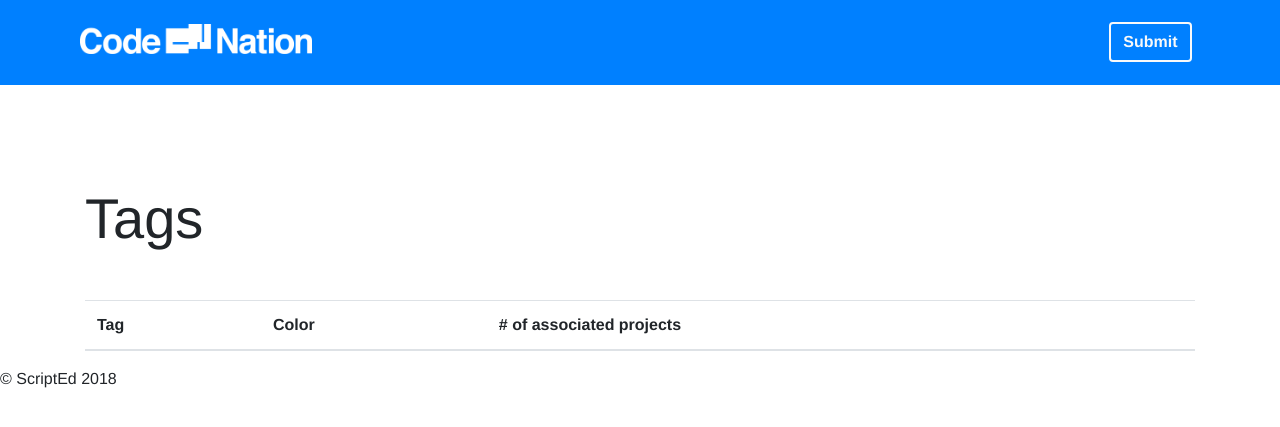
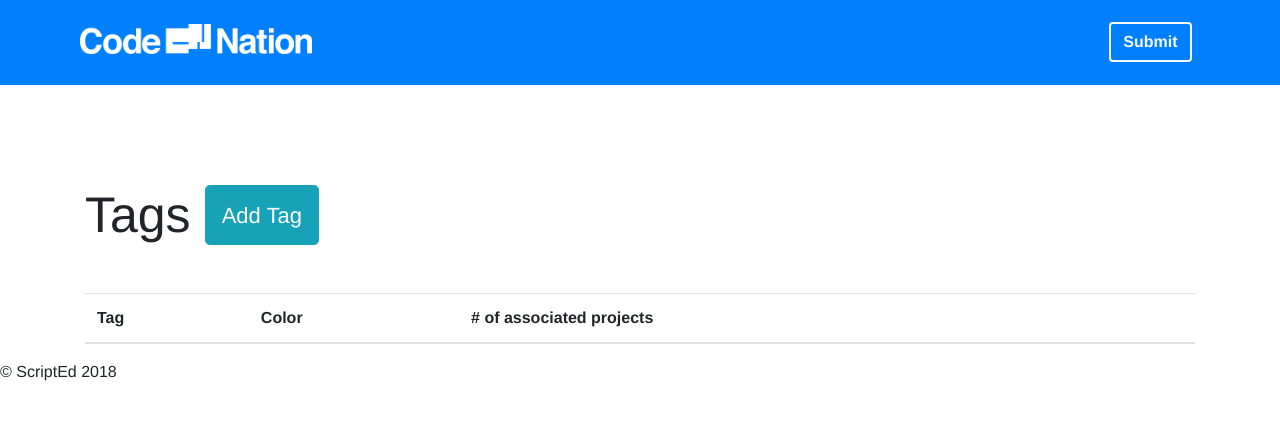
Before and after one commit to soybean/scripted, a Flask app: page /admin/tags in a window 1280 px wide. Shown: the top 427 px of the page. Run offline with Flask 2, Linux system fonts and the light colour scheme; data that the repository does not hold is empty; some libraries are stand-ins or nearby versions.

Commit message:
Add tags

```diff
--- a/app.py
+++ b/app.py
@@ -66,12 +66,13 @@ def gallery():
 def submit():
     if request.method == 'POST':
         name = request.form['name']
+        screenshot = ''
         if 'screenshot' in request.files:
             f = request.files['screenshot']
             img = Image.open(f)
             path = "static/img/" + f.filename
             img.save(path)
-        screenshot = "static/img/" + f.filename
+            screenshot = "static/img/" + f.filename
         num_developers = request.form['num_developers']
         developers = request.form['developers']
         github_usernames = request.form['github_usernames']
@@ -91,6 +92,7 @@ def submit():
                 #db.session.close()
         if name and screenshot and num_developers and developers and \
             description and long_description and program_attended and email:
+            print (request.form)
             try:
                 db.session.add(Project(name=name,
                                        screenshot=screenshot,
@@ -117,7 +119,11 @@ def submit():
 
                 tags_separated = tags.split(',')
                 for tag in tags_separated:
-                    db.session.add(Tags(tag=tag, projectID=projectID))
+                    query_color = "SELECT DISTINCT color FROM tags WHERE tag='" + tag + "';"
+                    color_rows = db.session.execute(query_color)
+                    for row in color_rows:
+                        color = row[0]
+                    db.session.add(Tags(tag=tag, color=color, projectID=projectID))
 
                 db.session.commit()
                 db.session.close()
@@ -171,12 +177,29 @@ def admin():
     else:
         return redirect(url_for('login'))
 
-@app.route("/admin/tags", methods=['GET'])
+@app.route("/admin/tags", methods=['GET', 'POST'])
 def tags():
-    query = "SELECT DISTINCT tag,color FROM tags"
-    result = db.session.execute(query)
-    return render_template('tags.html', data=result)
+    if request.method == 'GET':
+        query = "SELECT DISTINCT tag,color FROM tags"
+        result = db.session.execute(query)
+        return render_template('tags.html', data=result)
+    elif request.method == 'POST':
+        print ("hayy")
+        print (request.form)
+        tag = request.form['tag']
+        projectID = -1
+        color = request.form['color']
 
+        if tag and color:
+            db.session.add(Tags(tag=tag,
+                                projectID=projectID,
+                                color=color
+                                ))
+            db.session.commit()
+            db.session.close()
+            return json.dumps({'html':'<span>Tag Added</span>'})
+        else:
+            return json.dumps({'html':'<span>Enter the required fields</span>'})
 
 # Route for handling the login page logic
 @app.route('/login', methods=['GET', 'POST'])
@@ -189,8 +212,6 @@ def login():
             session['user']='admin'
             return redirect(url_for('admin'))
     return render_template('login.html', error=error)
-
-
 
 @app.route('/delete', methods=["POST"])
 def delete():
@@ -264,6 +285,5 @@ def draft(id):
         d['tags'].append(item)
     return(render_template('project2.html', data=d))
 
-
 if __name__ == "__main__":
     app.run(debug=True)
--- a/static/css/main.css
+++ b/static/css/main.css
@@ -245,3 +245,20 @@ a.github-user {
 .project-developer {
     font-size: 11pt;
 }
+
+/* Admin tags page */
+
+.header-container {
+  display: flex;
+}
+
+.tags-title {
+  display: inline;
+  font-size: 50px;
+}
+
+.add-tag-button {
+  display: inline;
+  margin-left: 14px;
+  font-size: 22px;
+}
--- a/static/js/index.js
+++ b/static/js/index.js
@@ -125,6 +125,25 @@ $(function() {
         form_data.append("tags", tags);
         $.ajax({
             url: '/submit',
+            type: 'POST',
+            data: form_data,
+            processData: false,
+            contentType: false,
+            success: function(response) {
+                console.log(response);
+            },
+            error: function(error) {
+                console.log(error);
+            }
+        });
+    });
+});
+
+$(function() {
+    $('#add_tag_btn_submit').click(function() {
+        var form_data = new FormData($('form')[0]);
+        $.ajax({
+            url: '/admin/tags',
             type: 'POST',
             data: form_data,
             processData: false,
--- a/templates/tags.html
+++ b/templates/tags.html
@@ -5,10 +5,50 @@
 {% block content %}
 <link rel="stylesheet" href="https://use.fontawesome.com/releases/v5.1.0/css/all.css" integrity="sha384-lKuwvrZot6UHsBSfcMvOkWwlCMgc0TaWr+30HWe3a4ltaBwTZhyTEggF5tJv8tbt" crossorigin="anonymous">
 
-<body onload='pageLoad()'>
+<body>
   <div class='container'>
     <div class='admin-container'>
-      <h3 class="display-4">Tags</h3>
+      <div class='header-container'>
+        <h3 class="display-4 tags-title">Tags</h3>
+
+        <!-- Trigger the modal with a button -->
+        <button type="button" class="btn btn-info btn-lg add-tag-button" data-toggle="modal" data-target="#add-tag-modal">Add Tag</button>
+
+        <div id="add-tag-modal" class="modal" tabindex="-1" role="dialog">
+          <div class="modal-dialog" role="document">
+            <div class="modal-content">
+              <div class="modal-header">
+                <h5 class="modal-title">Add a tag</h5>
+                <button type="button" class="close" data-dismiss="modal" aria-label="Close">
+                  <span aria-hidden="true">&times;</span>
+                </button>
+              </div>
+              <div class="modal-body">
+                <form>
+                  <div class="form-group">
+                    <label class="control-label requiredField" for="tag">
+                      Tag name
+                      <span class="asteriskField">*</span>
+                    </label>
+                    <input class="form-control" id="tag" name="tag" type="text" />
+                  </div>
+                  <div class="form-group">
+                    <label class="control-label requiredField" for="color">
+                      Color
+                      <span class="asteriskField">*</span>
+                    </label>
+                    <input class="form-control" id="color" name="color" type="text" />
+                  </div>
+                </form>
+              </div>
+              <div class="modal-footer">
+                <button name="submit" type="submit" id="add_tag_btn_submit" class="btn btn-primary">Add</button>
+                <button type="button" class="btn btn-secondary" data-dismiss="modal">Close</button>
+              </div>
+            </div>
+          </div>
+        </div>
+      </div>
       <br>
       <br>
       <table class="table table-striped table-hover" id='adminTable'>
@@ -17,14 +57,16 @@
             <th scope="col">Tag</th>
             <th scope="col">Color</th>
             <th scope="col"># of associated projects</th>
+            <th></th>
           </tr>
         </thead>
         <tbody>
           {% for item in data %}
           <tr>
-                <th scope="row">{{ item.tag}}</th>
-                <td><span class='badge badge-pill badge-success'>{{ item.tag}}</span></td>
-                <td>{{ tag.color }}</td>
+            <th scope="row">{{ item.tag}}</th>
+            <td><span class='badge badge-pill badge-success' style="background:{{item.color}}">{{ item.tag}}</span></td>
+            <td>count</td>
+            <td><button type='submit' class='btn btn-outline-danger btn-sm' onclick="deleteRow({{ loop.index }})"> <i class='fa fa-trash'></i></button></td>
           </tr>
           {% endfor %}
         </tbody>
@@ -36,5 +78,6 @@
 {% endblock %}
 
 {% block script %}
-  <script src='../static/js/index.js'></script>
+  <script src='../static/js/index.js'>
+  </script>
 {% endblock %}
```
Also changed, not shown: app/models.py (+16 -15 lines).
